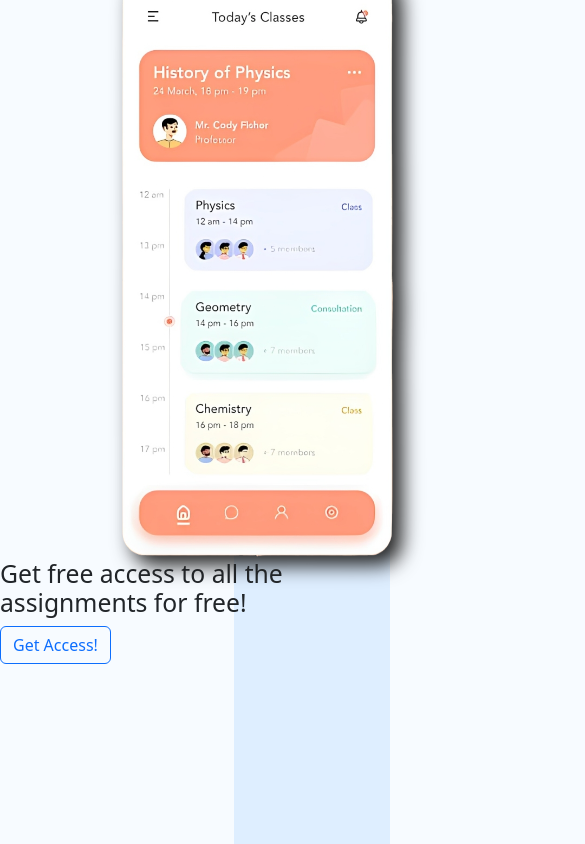
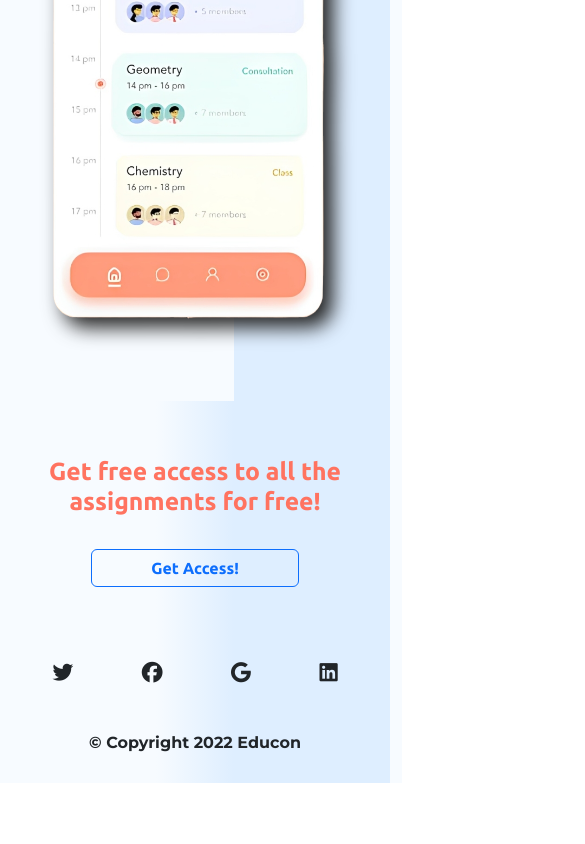
Before and after one commit to Aritra37/DEVSPRINT_WEBDHackers, a plain HTML site: page index.html in a window 390 px wide. Shown: the part 1025-1869 px from the top of the page, 585 px wide, since content can reach past the window. After the commit the page ends 1808 px from the top, so only its background shows below. Drawn offline with nearby package versions, Linux system fonts and the light colour scheme.

Commit message:
Update styles.css

```diff
--- a/styles.css
+++ b/styles.css
@@ -2,6 +2,12 @@ body {
     background: -moz-linear-gradient(left, #F7FBFF 60%, #DEEEFF 40%);
     background: -webkit-linear-gradient(left, #F7FBFF 60%, #DEEEFF 40%);
     background: linear-gradient(to right, #F7FBFF 60%, #DEEEFF 40%);
+
+    width: 100%;
+    height: 100%;
+    margin: 0;
+    padding: 0;
+    overflow-x: hidden;
 }
 
 /* "Haas Grot Text R Web", "Helvetica Neue", Helvetica, Arial, sans-serif; */
@@ -116,6 +122,25 @@ body {
     font-family: 'Ubuntu', sans-serif;
 }
 
+/* Access  Resources! */
+.container-access{
+    background: -moz-linear-gradient(left, #F7FBFF 40%, #DEEEFF 60%);
+    background: -webkit-linear-gradient(left, #F7FBFF 40%, #DEEEFF 60%);
+    background: linear-gradient(to right, #F7FBFF 40%, #DEEEFF 60%);
+    font-family: 'Ubuntu',sans-serif;
+    text-align: center;
+    color: #FF7360;
+    margin-top: 5rem;
+    padding-top: 1rem;
+    padding-bottom: 1rem;
+}
+.access-text{
+    margin-top:2.5rem;
+}
+.access{
+    width:13rem;
+    margin-top:1.5rem;
+}
 /* Footer section */
 #footer{
     background-color: #fff;
@@ -123,10 +148,10 @@ body {
     font-family: 'Montserrat', sans-serif;
     font-size: 1rem;
     align-items: center;
-    margin:0 0 0 35rem;
-    background: -moz-linear-gradient(left, #F7FBFF 30%, #DEEEFF 60%);
-    background: -webkit-linear-gradient(left, #F7FBFF 30%, #DEEEFF 60%);
-    background: linear-gradient(to right, #F7FBFF 30%, #DEEEFF 60%);
+    text-align: center;
+    background: -moz-linear-gradient(left, #F7FBFF 40%, #DEEEFF 60%);
+    background: -webkit-linear-gradient(left, #F7FBFF 40%, #DEEEFF 60%);
+    background: linear-gradient(to right, #F7FBFF 40%, #DEEEFF 60%);
 }
 .social-id{
     margin: 3rem 2rem;
@@ -134,7 +159,7 @@ body {
 }
 
 .ending{
-    margin-left:5rem;
+    text-align: center;
 }
 
 @media only screen and (max-width: 1447px) {
@@ -224,3 +249,27 @@ body {
         margin-left: 3rem;
     }
 }
+@media only screen and (max-width: 780px) {
+    body {
+        width: 100%;
+        height: 100%;
+        margin: 0;
+        padding: 0;
+        overflow-x: hidden;
+    }
+    .heading {
+        font-size: 2.5rem;
+    }
+    .subtext {
+        width: 75%;
+    }
+    .subtext2 {
+        width: 75%;
+    }
+    .signup {
+        margin-left: 5rem;
+    }
+    .image1 {
+        margin-left: 3rem;
+    }
+}
```
